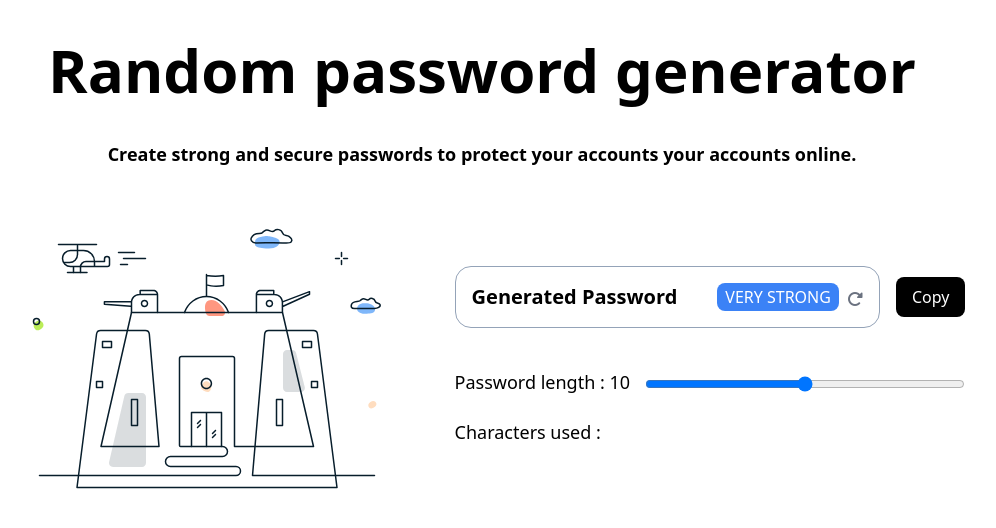
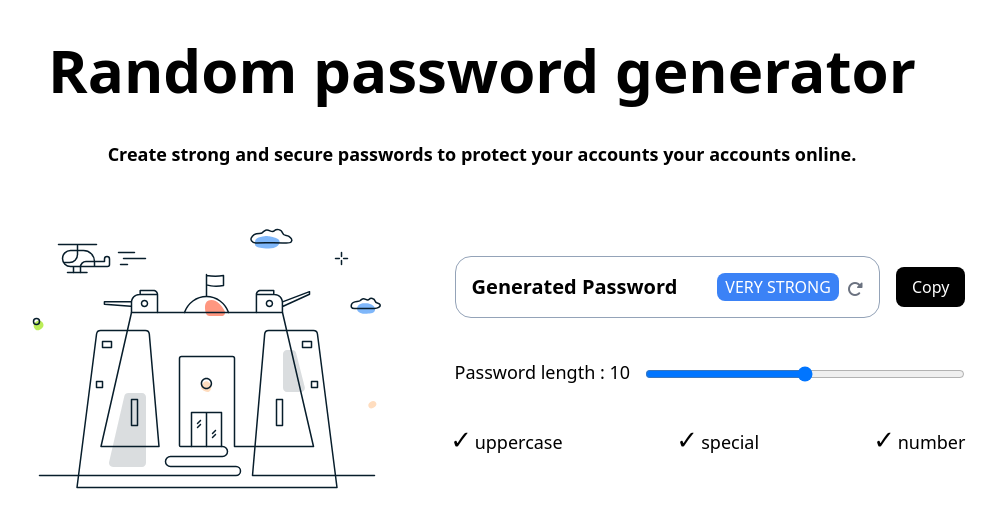
Before and after one commit to Faristp7/secureGen, a React (Vite) app: page / in a window 1280 px wide. Shown: the top 528 px of the page, without its empty margins (158-1154 px from the left). Built offline with nearby package versions, Linux system fonts and the light colour scheme.

Commit message:
checkboxes added

```diff
--- a/src/App.css
+++ b/src/App.css
@@ -0,0 +1,25 @@
+input[type="checkbox"] {
+    transform: scale(1.8); /* Adjust the scale factor as needed */
+}
+
+/* Change the color of the checkbox when checked */
+/* Hide the default checkbox */
+/* Hide the default checkbox */
+input[type="checkbox"] {
+    appearance: none;
+    -webkit-appearance: none;
+    -moz-appearance: none;
+}
+
+/* Create a custom checkmark using ::before pseudo-element */
+input[type="checkbox"]::before {
+    content: '\2713'; /* Unicode character for a checkmark */
+    display: inline-block;
+    font-size: 0.9em; /* Adjust the size as needed */
+    color: #ccc; /* Default color for unchecked checkbox */
+}
+
+/* Change the color of the checkmark when checked */
+input[type="checkbox"]:checked::before {
+    color: black; /* Change to the desired color */
+}
--- a/src/App.tsx
+++ b/src/App.tsx
@@ -1,10 +1,17 @@
 import './App.css'
 import bannerImage from './assets/download.svg'
 import Slider from './component/Slider'
+import CheckBox from './component/CheckBox';
 import React from 'react';
+import { CheckboxValuesType } from './interface';
 
 function App() {
   const [passwordLength, setPasswordLength] = React.useState<number>(10);
+  const [checkboxValues, setCheckboxValues] = React.useState<CheckboxValuesType>({
+    uppercase: true,
+    special: true,
+    number: true,
+  })
 
   const handleSlide = (value: number) => {
     setPasswordLength(value);
@@ -38,13 +45,12 @@ function App() {
           <div className='mt-10'>
             <div className='flex justify-between'>
               <h3 className='text-lg'>Password length : <span className='text-lg font-medium'>{passwordLength}</span></h3>
-              <Slider onSlide={handleSlide}/>
+              <Slider onSlide={handleSlide} />
             </div>
           </div>
-          <div className='mt-5'>
+          <div className='mt-10'>
             <div>
-              <h3 className='text-lg'>Characters used : </h3>
-
+              <CheckBox checkboxValues={checkboxValues} setCheckboxValues={setCheckboxValues} />
             </div>
           </div>
         </div>
--- a/src/component/CheckBox.tsx
+++ b/src/component/CheckBox.tsx
@@ -1,9 +1,53 @@
 import React from 'react'
+import '../App.css'
+import { CheckboxValuesType, CheckBoxProps } from '../interface'
 
-export default function CheckBox() {
-  return (
-    <div>
+const CheckBox: React.FC<CheckBoxProps> = ({ checkboxValues, setCheckboxValues }) => {
 
-    </div>
-  )
+    const [values, setValues] = React.useState<CheckboxValuesType>(checkboxValues)
+    const handleCheckboxChange = (name: keyof CheckboxValuesType) => {
+        setValues((prevValues) => ({
+            ...prevValues,
+            [name]: !prevValues[name],
+        }));
+    };
+
+    React.useEffect(() => {
+        setCheckboxValues(values);
+    }, [values, setCheckboxValues]);
+
+
+    return (
+        <div className='flex justify-between'>
+            <div className='flex gap-2'>
+                <input
+                    type="checkbox"
+                    name="uppercase"
+                    id="uppercase"
+                    checked={values.uppercase}
+                    onChange={() => handleCheckboxChange('uppercase')} />
+                <label className='cursor-pointer text-lg' htmlFor="uppercase">uppercase</label>
+            </div>
+            <div className='flex gap-2'>
+                <input
+                    type="checkbox"
+                    name="special"
+                    id="special"
+                    checked={values.special}
+                    onChange={() => handleCheckboxChange("special")} />
+                <label className='cursor-pointer text-lg' htmlFor="special">special</label>
+            </div>
+            <div className='flex gap-2'>
+                <input
+                    type="checkbox"
+                    name="number"
+                    id="number"
+                    checked={values.number}
+                    onChange={() => handleCheckboxChange("number")} />
+                <label className='cursor-pointer text-lg' htmlFor="number">number</label>
+            </div>
+        </div>
+    )
 }
+
+export default CheckBox
--- /dev/null
+++ b/src/interface.ts
@@ -0,0 +1,10 @@
+export type CheckboxValuesType = {
+  uppercase: boolean;
+  special: boolean;
+  number: boolean;
+};
+
+export interface CheckBoxProps {
+  checkboxValues: CheckboxValuesType;
+  setCheckboxValues: React.Dispatch<React.SetStateAction<CheckboxValuesType>>;
+}
```
